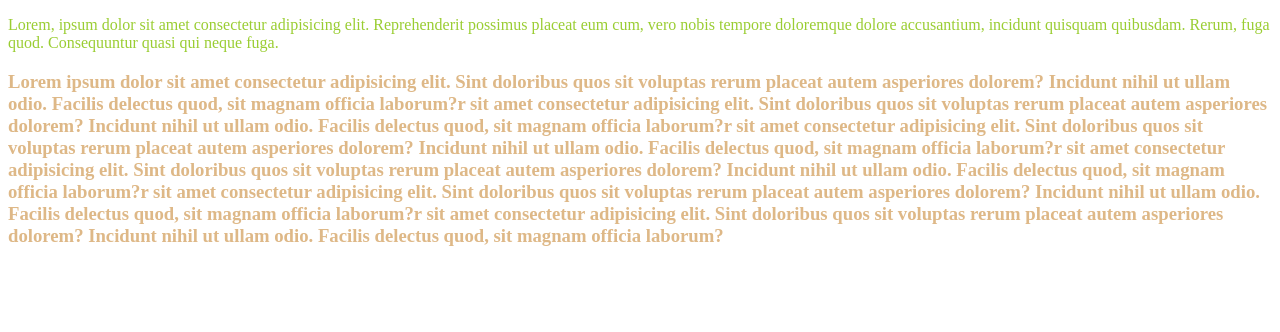
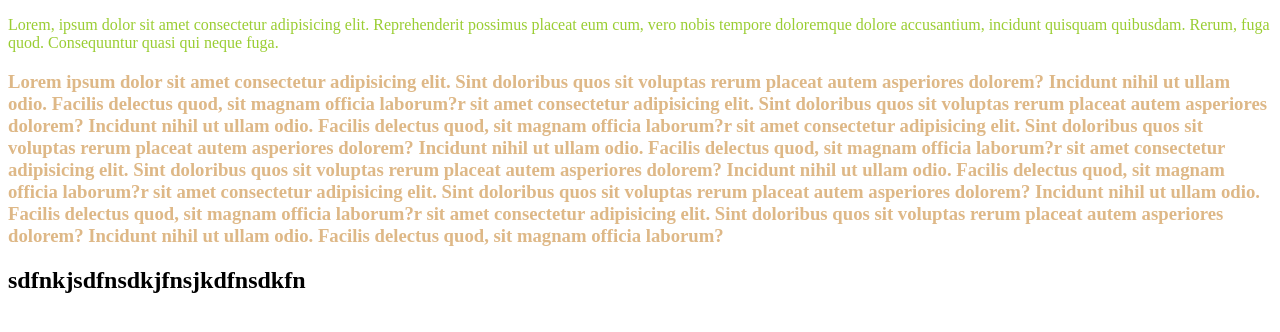
Before and after one commit to MuhammadAhmed-Developer/public-, a plain HTML site: page index.html in a window 1280 px wide. Drawn offline with Linux system fonts and the light colour scheme.

Commit message:
heading 2

```diff
--- a/index.html
+++ b/index.html
@@ -16,6 +16,9 @@
     <h3>
         Lorem ipsum dolor sit amet consectetur adipisicing elit. Sint doloribus quos sit voluptas rerum placeat autem asperiores dolorem? Incidunt nihil ut ullam odio. Facilis delectus quod, sit magnam officia laborum?r sit amet consectetur adipisicing elit. Sint doloribus quos sit voluptas rerum placeat autem asperiores dolorem? Incidunt nihil ut ullam odio. Facilis delectus quod, sit magnam officia laborum?r sit amet consectetur adipisicing elit. Sint doloribus quos sit voluptas rerum placeat autem asperiores dolorem? Incidunt nihil ut ullam odio. Facilis delectus quod, sit magnam officia laborum?r sit amet consectetur adipisicing elit. Sint doloribus quos sit voluptas rerum placeat autem asperiores dolorem? Incidunt nihil ut ullam odio. Facilis delectus quod, sit magnam officia laborum?r sit amet consectetur adipisicing elit. Sint doloribus quos sit voluptas rerum placeat autem asperiores dolorem? Incidunt nihil ut ullam odio. Facilis delectus quod, sit magnam officia laborum?r sit amet consectetur adipisicing elit. Sint doloribus quos sit voluptas rerum placeat autem asperiores dolorem? Incidunt nihil ut ullam odio. Facilis delectus quod, sit magnam officia laborum?
     </h3>
+    <h2>
+        sdfnkjsdfnsdkjfnsjkdfnsdkfn
+    </h2>
 
 </body>
 </html>
```
